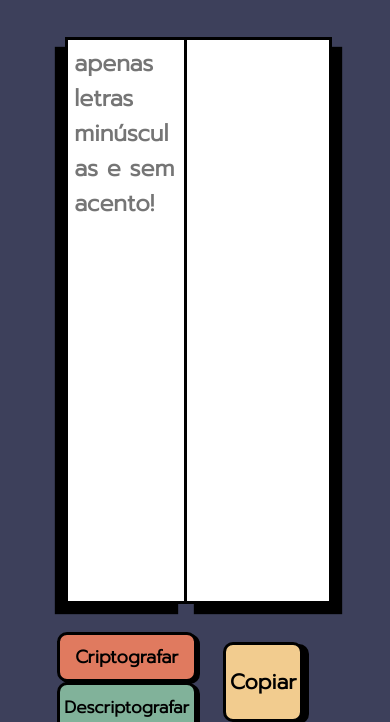
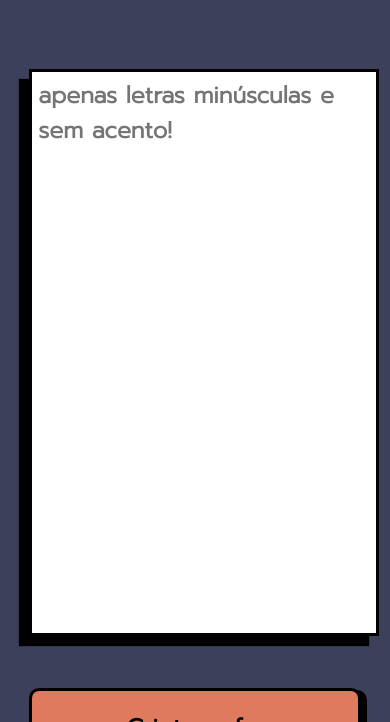
Before and after one commit to renato-roca-dev/decodify, a plain HTML site: page index.html in a window 390 px wide. Shown: the part 122-844 px from the top of the page. Drawn offline with Linux system fonts and the light colour scheme.

Commit message:
Update style.css
Versão atualizada do CSS, foram removidos seletores desnecessários e melhorado a versão mobile.

```diff
--- a/style.css
+++ b/style.css
@@ -8,7 +8,6 @@ body{
     background-color: #3D405B;
     color: #F4F1DE;
 }
-
 /* HEADER */
 header {
     margin: 0 auto;
@@ -43,15 +42,13 @@ hr{
     box-shadow: 0px 2px 0px black;
     border: 3px solid black;
 }
-.link{}
-.git{}
 .info img{
     height: 80px;
     width: 80px;
 }
-
 /* CONTAINER PARA DIIGTAR O TEXTO */
 main{
+    padding: 32px 0;
     display: flex;
     margin: 0 auto;
     margin-top: 50px;
@@ -85,7 +82,6 @@ form{
     background-color: white;
     box-shadow: -10px 10px 1px black;
     text-transform: lowercase;
-
 }
 ::-webkit-scrollbar {
     height: 50px;
@@ -163,7 +159,6 @@ form{
     background-color: #FFFFFF;
     transition:0s;
 }
-
 /* CONTAINER DO TEXTO CODIFICADO/DECODIFICADO */
 .text__result{
     height: 75vh;
@@ -215,7 +210,6 @@ form{
     font-size: 21px;
     cursor: pointer;
     transition: 0.3s;
-
 }
 #btn__copy:hover{
     box-shadow: 6px 2px 0px #F2CC8F;
@@ -232,7 +226,6 @@ form{
     background-color: #FFFFFF;
     transition:0s;
 }
-
 /* MEDIA QUERY */
 @media (max-width: 1230px) {
     #btn__copy{
@@ -265,7 +258,6 @@ form{
         width: 290px;
         font-size: 24px;
         margin: 0;
-
     }
     #btn__descripto{
         height: 50px;
@@ -274,71 +266,45 @@ form{
     }
 }
 @media (max-width: 768px) {
+    main{
+        flex-direction: column;
+        align-items: center;
+        width: 85%;
+        height: fit-content;
+    }
+    form{
+        width: 100%;
+        margin-bottom: 64px;
+        height: fit-content;
+    }
+    #text__input{
+        width: 100%;
+    }
+    .text__result {
+        width: 100%;
+        height: fit-content;
+    }
+    .btn__copy{
+        width: 80%;
+    }
     #btn__copy{
         height: 80px;
-        width: 130px;
+        width: 100%;
         margin-top: 12px;
     }
-    #text__input{
-        width: 85%;
-    }
     #btn__cripto{
-        height: 50px;
-        width: 240px;
+        height: 80px;
+        width: 100%;
         font-size: 24px;
-        margin: 0;
+        margin-bottom: 32px;
     }
     #btn__descripto{
-        height: 50px;
-        width: 240px;
+        height: 80px;
+        width: 100%;
         font-size: 24px;
     }
 }
-@media (max-width: 605px) {
-    #text__input{
-        width: 85%;
-    }
-    #btn__copy{
-        height: 75px;
-        width: 130px;
-    }
-    #btn__cripto{
-        height: 50px;
-        width: 180px;
-        font-size: 20px;
-        margin: 0;
-    }
-    #btn__descripto{
-        height: 50px;
-        width: 180px;
-        font-size: 20px;
-    }
-}
 @media (max-width: 490px){
-    .text__box{
-        width: 90%;
-    }
-    #text__input{
-        width: 85%;
-    }
-    #btn__copy{
-        height: 80px;
-        width: 80px;
-        margin-top: 12px;
-    }
-    #btn__cripto{
-        height: 50px;
-        width: 140px;
-        font-size: 18px;
-        margin: 0;
-        box-shadow: 3px 2px 0px black;
-    }
-    #btn__descripto{
-        height: 50px;
-        width: 140px;
-        font-size: 17px;
-        box-shadow: 3px 2px 0px black;
-    }
     header {
         margin: 0 auto;
         margin-top: 32px;
@@ -356,31 +322,7 @@ form{
         width: 60px;
     }
 }
-
 @media (max-width: 350px){
-    .text__box{
-        width: 75%;
-    }
-    #text__input{
-        width: 85%;
-    }
-    #btn__copy{
-        height: 75px;
-        width: 80px;
-    }
-    #btn__cripto{
-        height: 50px;
-        width: 110px;
-        font-size: 16px;
-        margin: 0;
-        box-shadow: 3px 2px 0px black;
-    }
-    #btn__descripto{
-        height: 50px;
-        width: 110px;
-        font-size: 13px;
-        box-shadow: 3px 2px 0px black;
-    }
     header {
         margin: 0 auto;
         margin-top: 32px;
```
Lines whose indentation alone changed are shown as unchanged.
